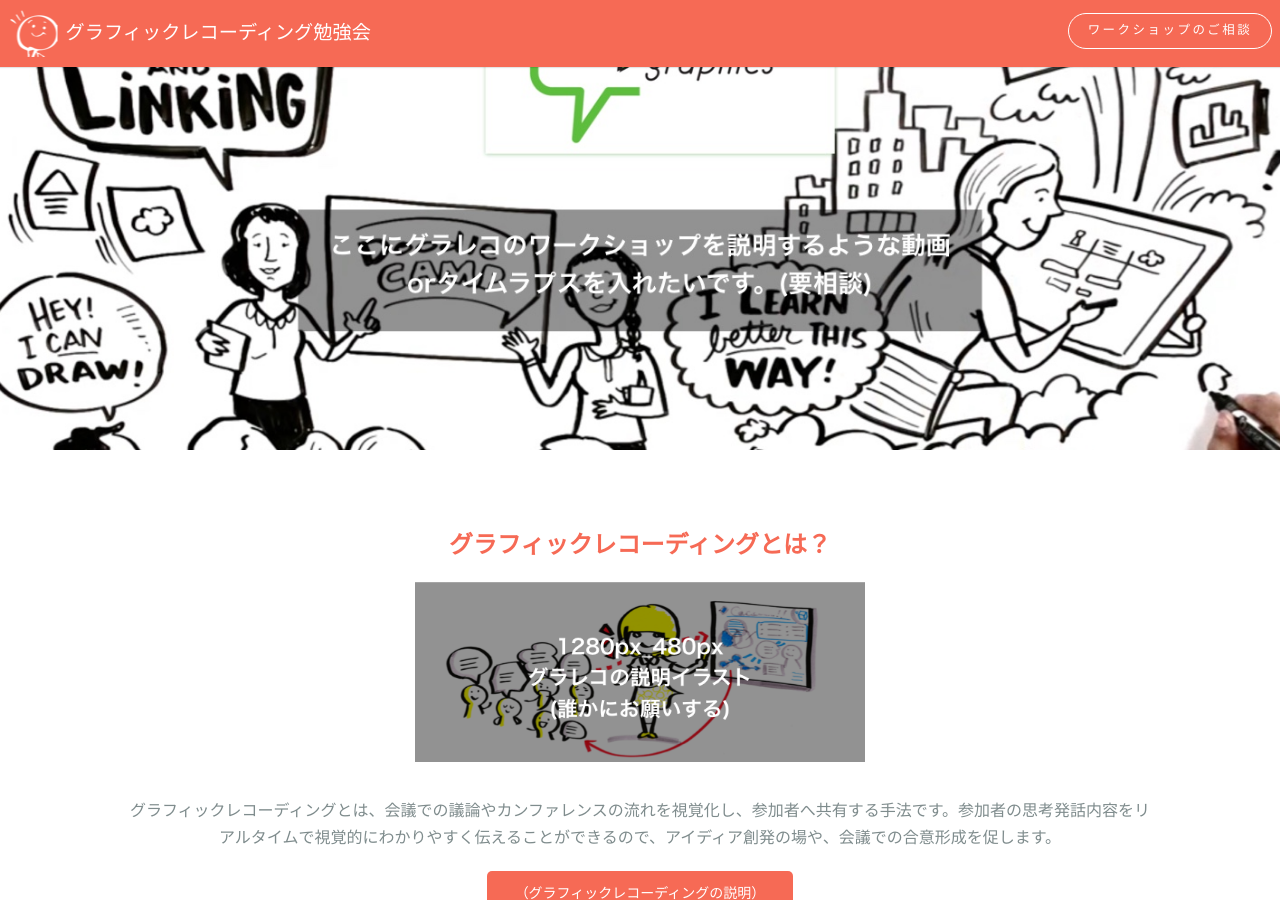
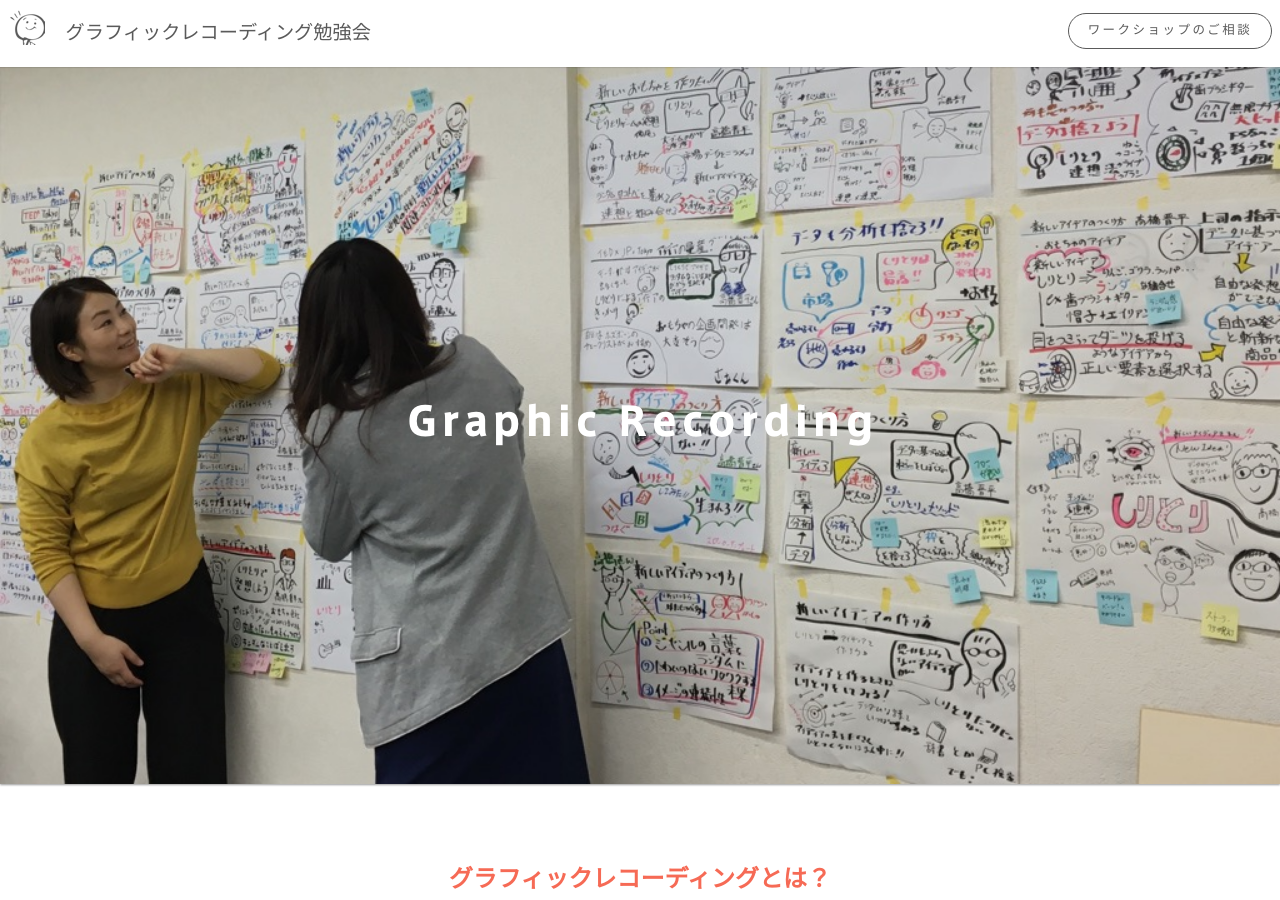
Before and after one commit to beijaflor/graben-site, a Jekyll site: the page built from index.html, in a window 1280 px wide and 900 px high. Built offline with Jekyll 4.4.1, drawn with Linux system fonts in a browser that asks for light colours; a script that is not in the unit is left out.

Commit message:
apply design by Wanami

```diff
--- a/_includes/header.html
+++ b/_includes/header.html
@@ -2,6 +2,6 @@
   <h1 class="site-title pure-menu-heading"><a href="{{ site.baseurl }}/">{{ site.title }}</a></h1>
 
   <nav class="pure-menu-list">
-    <a href="{{ site.page_offer_url }}" class="pure-button button-ghost">ワークショップのご相談</a>
+    <a href="{{ site.page_offer_url }}" class="pure-button button-ghost -gray">ワークショップのご相談</a>
   </nav>
 </header>
--- a/_layouts/top.html
+++ b/_layouts/top.html
@@ -3,11 +3,10 @@
 
   {% include head.html %}
 
-  {% include splash.html %}
-
   <body>
 
     {% include header.html %}
+    {% include splash.html %}
 
     <div class="page-content">
       <div class="wrapper">
--- a/_sass/_01.settings.scss
+++ b/_sass/_01.settings.scss
@@ -4,6 +4,7 @@ $color-hover: #f5f5f5;
 $color-bd:    #dddddd;
 $color-bg:    #fcfbfa;
 
+$color-gray: #5a5a5a;
 $color-shadow: #999;
 $color-bg-active: #fef1ed;
 $color-table-bd:    #efefef;
--- a/_sass/_05.compornents.scss
+++ b/_sass/_05.compornents.scss
@@ -30,8 +30,7 @@
 
 .button-ghost {
     color: white !important;
-    border: solid 0px white;
-    border-radius: 0;
+    border: solid 1px white;
     background-color: transparent;
     transition: background 0.3s linear;
     font-size: $fs-small;
@@ -40,12 +39,20 @@
     &:hover {
         background: rgba(255, 255, 255, 0.2);
     }
+
+    &.-gray {
+        color: $color-gray !important;
+        border-color: $color-gray;
+    }
 }
 @media ($mq-tab) {
     .button-ghost {
         border-width: 1px;
         border-radius: 20px;
         letter-spacing: 0.2em;
+        &.-gray {
+            border-width: 1px;
+        }
     }
 }
 
@@ -66,8 +73,7 @@
 
 // content-wrapper
 .content-wrapper {
-    position: absolute;
-    top: 50%;
+    padding-top: 56.25%;
     width: 100%;
     min-height: 12%;
     z-index: 2;
@@ -81,18 +87,18 @@
     padding: 0.5em;
     text-align: center;
     box-shadow: 0 1px 1px rgba(0,0,0, 0.10);
-    background: $color-base;
+    background: white;
 
     .pure-menu-heading {
-        color: white;
+        color: $color-gray;
         font-weight: 400;
         font-size: 120%;
     }
     .pure-menu-selected a {
-        color: white;
+        color: $color-gray;
     }
     a {
-        color: white;
+        color: $color-gray;
     }
     li a:hover,
     li a:focus {
@@ -134,7 +140,7 @@
         display: inline-block;
         width: 48px;
         height: 47px;
-        background: url("../img/graben_logo.png");
+        background: url("../img/graben_logo.png") no-repeat;
         vertical-align: middle;
         margin-right: 0.4em;
     }
@@ -181,65 +187,49 @@
 // --------------
 
 .splash-container {
-    background:url(../img/splash.jpg);
     background-size:cover;
     z-index: 1;
-    overflow: hidden;
+    overflow: visible;
     width: 100%;
-    height: 50%;
-    top: 40px;
+    height: 0;
+    padding-bottom: 56.25%;
+    top: 64px;
     left: 0;
-    position: absolute !important;
-    box-shadow: 0 1px 2px $color-shadow;
+    position: absolute;
 }
 
 .splash {
     /* absolute center .splash within .splash-container */
-    width: 80%;
-    height: 60%;
+    width: 100%;
+    height: 100%;
+    background: url(../img/splash.jpg);
+    background-size: cover;
     margin: auto;
     position: absolute;
-    top: 100px; left: 0; bottom: 0; right: 0;
     text-align: center;
-    text-transform: uppercase;
+    box-shadow: 0 1px 2px $color-shadow;
 }
 
 /* This is the main heading that appears on the blue section */
 .splash-head {
-    font-size: 20px;
-    font-weight: bold;
-    color: white;
-    background: rgba(0,0,0,0.5);
-    padding: 1em 1.6em;
-    font-weight: 100;
-    border-radius: 5px;
-    line-height: 1em;
+    width: 100%;
+    height: 100%;
+    text-indent: -9999px;
+    background: url("/img/logo.png") center no-repeat;
+}
 
-display: none;
+@media ($mq-tab) {
+    .splash-head {
+        background: url(../img/logo@2x.png) center no-repeat;
+    }
 }
+
 
 /* This is the subheading that appears on the blue section */
 .splash-subhead {
     color: white;
     letter-spacing: 0.05em;
     opacity: 0.8;
-}
-
-@media ($mq-tab) {
-    .splash {
-        width: 60%;
-        height: 50%;
-    }
-
-    .splash-head {
-        font-size: 250%;
-    }
-}
-
-@media ($mq-wide) {
-    .splash-head {
-        font-size: 300%;
-    }
 }
 
 // link with cared
@@ -391,14 +381,18 @@ display: none;
         > .thumb {
             float: left;
             margin-right: 10px;
+            width: 100px !important; // remove !important
+            height: auto !important; // remove !important
         }
+
         > .title {
             font-weight: bold;
-            padding-left: 180px;
+            padding-left: 120px;
         }
+
         > .detail {
             list-style: none;
-            padding-left: 180px;
+            padding-left: 120px;
             margin: 0;
 
             > .data {
@@ -419,8 +413,22 @@ display: none;
                 margin: 10px 0;
             }
         }
+
+        @media ($mq-tab) {
+            > .thumb {
+                width: auto !important; // remove !important
+                height: auto !important; // remove !important
+            }
+            > .title {
+                padding-left: 180px;
+            }
+            > .detail {
+                padding-left: 180px;
+            }
+        }
     }
 }
+
 
 // 相談フォーム
 // --------------
--- a/index.html
+++ b/index.html
@@ -60,8 +60,6 @@ layout: top
   <p><a href="{{ site.page_url_activities }}" class="pure-button pure-button-primary">過去の実績一覧</a></p>
 </section>
 
-    {% include footer.html %}
-
 <!-- /contents-wrapper --></div>
 
 <div id="slideModal" class="modal">
```
Also changed, not shown: img/graben_logo.png, img/logo.png (added), img/logo@2x.png (added), img/splash.jpg.
